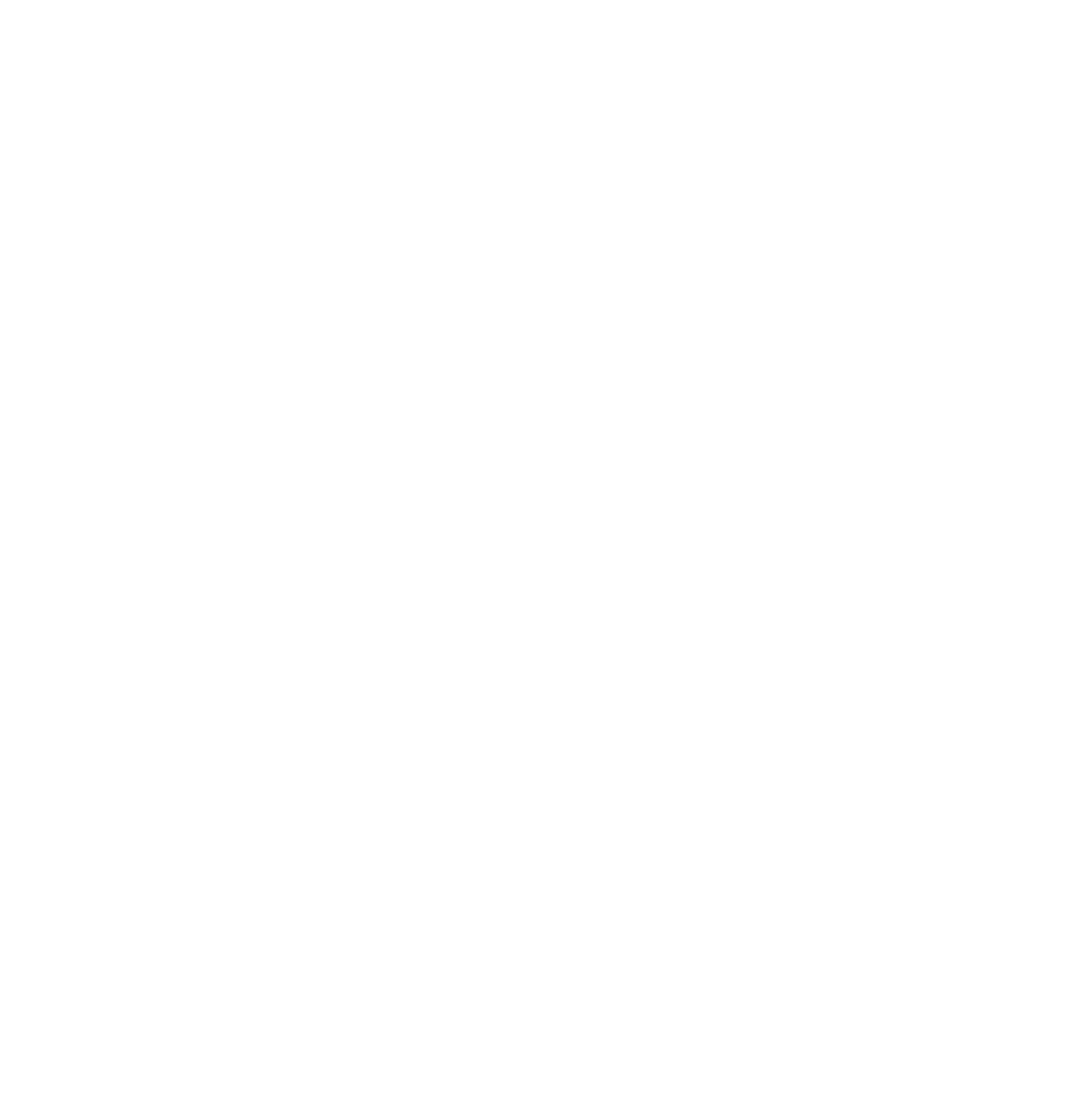
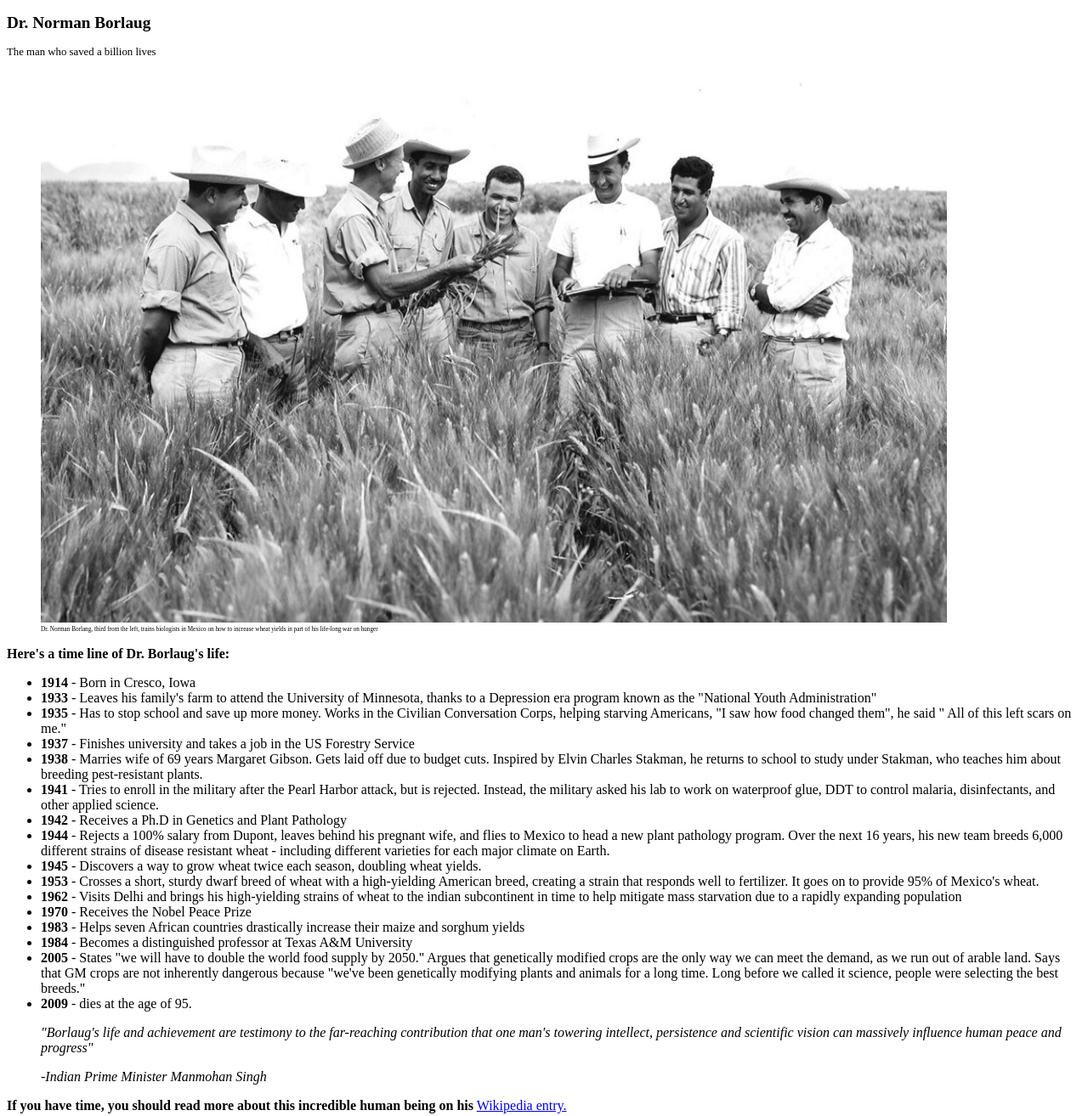
Before and after one commit to Mkzay/Dr-s-Tribute-Page, a plain HTML site: page Feature-1.html in a window 1280 px wide. Shown: the whole page at 85% size. Before the commit the page ends 800 px from the top, so only its background shows below. Drawn offline with Linux system fonts and the light colour scheme.

Commit message:
Update Feature-1.html

```diff
--- a/Feature-1.html
+++ b/Feature-1.html
@@ -3,9 +3,44 @@
 <head>
 	<meta charset="utf-8">
 	<meta name="viewport" content="width=device-width, initial-scale=1">
-	<title></title>
+	<title>Dr. Norman Borlaug Tribute Page</title>
 </head>
+<style>
+	figcaption {font-size: 45%;}
+	.div1 {font-size: 80%;}
+</style>
 <body>
 
+	<div class="div1">
+<h2>Dr. Norman Borlaug</h2>
+<p>The man who saved a billion lives</p>
+    </div>
+    <figure>
+    <img src="image/Dr.jpeg" alt="Dr" width="90%">
+    <figcaption>Dr. Norman Borlang, third from the left, trains biologists in Mexico on how to increase wheat yields in part of his life-long war on hunger
+    </figcaption>
+    </figure>
+    <p><b>Here's a time line of Dr. Borlaug's life:</b></p>
+    <ul>
+    	<li><b>1914</b> - Born in Cresco, Iowa</li>
+    	<li><b>1933</b> - Leaves his family's farm to attend the University of Minnesota, thanks to a Depression era program known as the "National Youth Administration"</li>
+    	<li><b>1935</b> - Has to stop school and save up more money. Works in the Civilian Conversation Corps, helping starving Americans, "I saw how food changed them", he said " All of this left scars on me."</li>
+    	<li><b>1937</b> - Finishes university and takes a job in the US Forestry Service</li>
+    	<li><b>1938</b> - Marries wife of 69 years Margaret Gibson. Gets laid off due to budget cuts. Inspired by Elvin Charles Stakman, he returns to school to study under Stakman, who teaches him about breeding pest-resistant plants.</li>
+    	<li><b>1941</b> - Tries to enroll in the military after the Pearl Harbor attack, but is rejected. Instead, the military asked his lab to work on waterproof glue, DDT to control malaria, disinfectants, and other applied science.</li>
+    	<li><b>1942</b> - Receives a Ph.D in Genetics and Plant Pathology</li>
+    	<li><b>1944</b> - Rejects a 100% salary from Dupont, leaves behind his pregnant wife, and flies to Mexico to head a new plant pathology program. Over the next 16 years, his new team breeds 6,000 different strains of disease resistant wheat - including different varieties for each major climate on Earth.</li>
+    	<li><b>1945</b> - Discovers a way to grow wheat twice each season, doubling wheat yields.</li>
+    	<li><b>1953</b> - Crosses a short, sturdy dwarf breed of wheat with a high-yielding American breed, creating a strain that responds well to fertilizer. It goes on to provide 95% of Mexico's wheat.</li>
+    	<li><b>1962</b> - Visits Delhi and brings his high-yielding strains of wheat to the indian subcontinent in time to help mitigate mass starvation due to a rapidly expanding population</li>
+    	<li><b>1970</b> - Receives the Nobel Peace Prize</li>
+    	<li><b>1983</b> - Helps seven African countries drastically increase their maize and sorghum yields</li>
+    	<li><b>1984</b> - Becomes a distinguished professor at Texas A&M University</li>
+    	<li><b>2005</b> - States "we will have to double the world food supply by 2050." Argues that genetically modified crops are the only way we can meet the demand, as we run out of arable land. Says that GM crops are not inherently dangerous because "we've been genetically modifying plants and animals for a long time. Long before we called it science, people were selecting the best breeds."</li>
+    	<li><b>2009</b> - dies at the age of 95.</li>
+    	 <p><em>"Borlaug's life and achievement are testimony to the far-reaching contribution that one man's towering intellect, persistence and scientific vision can massively influence human peace and progress"</em></p>
+    	 	<p><em>-Indian Prime Minister Manmohan Singh</em></p>
+    </ul>
+    <p><b>If you have time, you should read more about this incredible human being on his</b> <a href="#">Wikipedia entry.</a></p>
 </body>
 </html>
```
